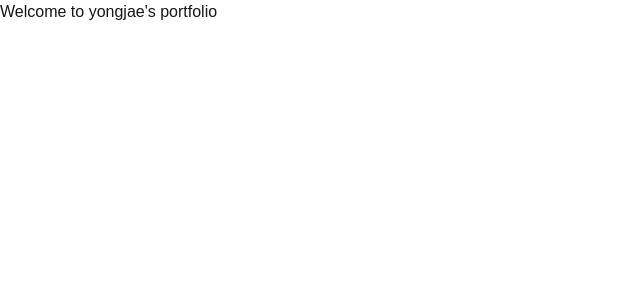
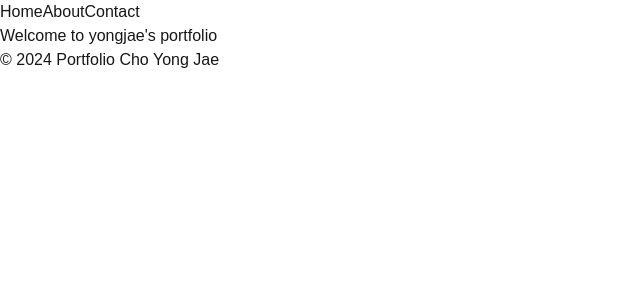
Before and after one commit to hopepu/portfolio, a Next.js app: page / in a window 1280 px wide. Shown: the top 300 px of the page, without its empty margins (0-640 px from the left). Built offline with nearby package versions, Linux system fonts and the light colour scheme.

Commit message:
fulllayout 구동

```diff
--- a/src/app/layout.tsx
+++ b/src/app/layout.tsx
@@ -1,35 +1,60 @@
-import type { Metadata } from "next";
+// app/layout.tsx
+
+import { ReactNode } from "react";
 import localFont from "next/font/local";
 import "./globals.css";
+import Head from "next/head";
+import Link from "next/link";
 
+// 폰트 설정 (예시)
 const geistSans = localFont({
   src: "./fonts/GeistVF.woff",
   variable: "--font-geist-sans",
   weight: "100 900",
 });
+
 const geistMono = localFont({
   src: "./fonts/GeistMonoVF.woff",
   variable: "--font-geist-mono",
   weight: "100 900",
 });
 
-export const metadata: Metadata = {
-  title: "Create Next App",
-  description: "Generated by create next app",
+export const metadata = {
+  title: "Portfolio Cho Yong Jae",
+  description: "취업을 위한 포트폴리오",
 };
 
-export default function RootLayout({
-  children,
-}: Readonly<{
-  children: React.ReactNode;
-}>) {
+export default function RootLayout({ children }: { children: ReactNode }) {
   return (
-    <html lang="en">
+      <html lang="en">
+      <Head>
+        <meta charSet="UTF-8" />
+        <meta name="viewport" content="width=device-width, initial-scale=1.0" />
+        <meta name="description" content={metadata.description ?? "Default Description"} />
+        <title>{metadata.title}</title>
+        <link rel="icon" href="/favicon.ico" />
+      </Head>
       <body
-        className={`${geistSans.variable} ${geistMono.variable} antialiased`}
+          className={`${geistSans.variable} ${geistMono.variable} antialiased`}
       >
-        {children}
+      {/* 헤더, 푸터 등 공통 레이아웃 적용 */}
+      <header>
+        <nav>
+          <ul>
+            <Link href="/">Home</Link>
+            <Link href="/about.tsx">About</Link>
+            <Link href="/contact.tsx">Contact</Link>
+          </ul>
+        </nav>
+      </header>
+
+      {/* 자식 페이지 내용 */}
+      <main>{children}</main>
+
+      <footer>
+        <p>&copy; 2024 Portfolio Cho Yong Jae</p>
+      </footer>
       </body>
-    </html>
+      </html>
   );
 }
```
